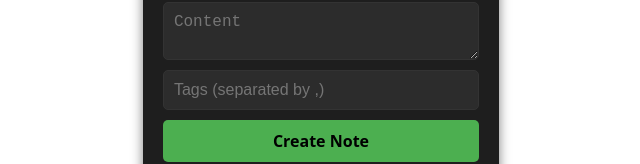
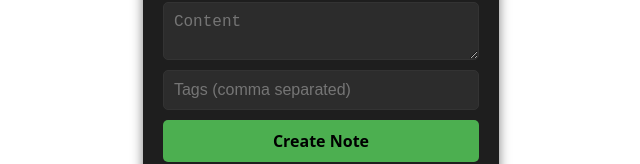
Before and after one commit to Nahsev/ensolves, a React app in the folder frontend/: page /1 in a window 1280 px wide. Shown: the part 261-425 px from the top of the page, without its empty margins (319-959 px from the left). Built offline with nearby package versions, Linux system fonts and the light colour scheme; no server answers; the HTML template or start-up script is replaced by a standard one.

Commit message:
Update: set all tag placeholders to 'Tags (comma separated)'

```diff
--- a/frontend/src/pages/NotesPage.jsx
+++ b/frontend/src/pages/NotesPage.jsx
@@ -243,7 +243,7 @@ function NotesPage() {
     if (!note) return;
 
     const newTag = noteTagInputs[noteId]?.trim();
-    if (!newTag || note.tags.includes(newTag)) return; // evitar vacíos o duplicados
+    if (!newTag || note.tags.includes(newTag)) return;
 
     const updatedTags = [...note.tags, newTag];
 
@@ -261,7 +261,7 @@ function NotesPage() {
       if (res.ok) {
         const updatedNote = await res.json();
         setData((prev) => prev.map((n) => (n.id === noteId ? updatedNote : n)));
-        setNoteTagInputs((prev) => ({ ...prev, [noteId]: "" })); // limpiar input
+        setNoteTagInputs((prev) => ({ ...prev, [noteId]: "" }));
       } else {
         console.error("Failed to add tag");
       }
@@ -290,7 +290,7 @@ function NotesPage() {
           />
           <input
             type="text"
-            placeholder="Tags (separated by ,)"
+            placeholder="Tags (comma separated)"
             value={tags}
             onChange={(e) => setTags(e.target.value)}
           />
@@ -378,7 +378,7 @@ function NotesPage() {
                 <div className="add-tag-container">
                   <input
                     type="text"
-                    placeholder="Add tag"
+                    placeholder="Tags (comma separated)"
                     value={noteTagInputs[note.id] || ""}
                     onChange={(e) =>
                       setNoteTagInputs((prev) => ({
```
